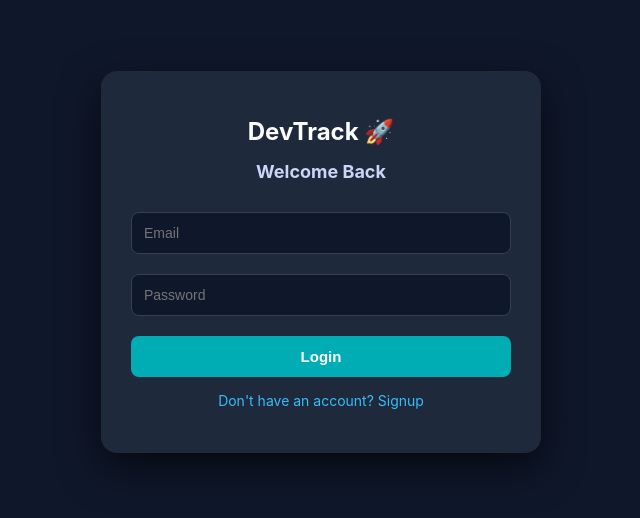
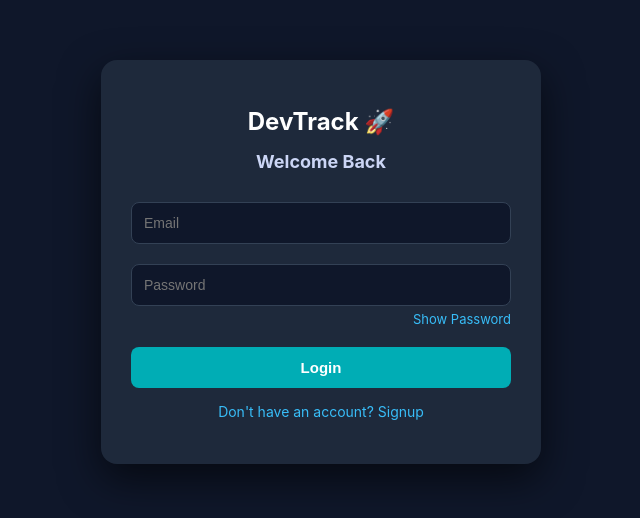
Before and after one commit to Gorityalamanasa/devtrack, a React (Create React App) app in the folder client/: page / in a window 1280 px wide. Shown: the part 158-676 px from the top of the page, without its empty margins (319-959 px from the left). Built offline with nearby package versions, Linux system fonts and the light colour scheme.

Commit message:
devtrack finally done

```diff
--- a/client/src/Login.js
+++ b/client/src/Login.js
@@ -10,6 +10,7 @@ const BASE_URL =
 function Login({ setUser, setIsSignup, setToken }) {
   const [email, setEmail] = useState("");
   const [password, setPassword] = useState("");
+  const [showPassword, setShowPassword] = useState(false);
   const [loading, setLoading] = useState(false);
 
   const handleLogin = async () => {
@@ -70,12 +71,25 @@ function Login({ setUser, setIsSignup, setToken }) {
         />
 
         <input
-          type="password"
-          placeholder="Password"
-          value={password}
-          onChange={(e) => setPassword(e.target.value)}
-          style={styles.input}
+        type={showPassword ? "text" : "password"}   // ✅ change here
+        placeholder="Password"
+        value={password}
+        onChange={(e) => setPassword(e.target.value)}
+        style={styles.input}
         />
+        <div
+        onClick={() => setShowPassword(!showPassword)}
+        style={{
+         color: "#38bdf8",
+        fontSize: "13px",
+        textAlign: "right",
+        cursor: "pointer",
+        marginTop: "-5px",
+        marginBottom: "10px",
+        }}
+        >
+       {showPassword ? "Hide Password" : "Show Password"}
+       </div>
 
         <button
           style={styles.button}
--- a/client/src/pages/Compare.js
+++ b/client/src/pages/Compare.js
@@ -260,13 +260,12 @@ const styles = {
     alignItems: "center",
   },
 
-  input: {
-    padding: "10px 35px 10px 10px",
-    flex: "1",
-    minWidth: "0",
-    borderRadius: "6px",
-    border: "none",
-  },
+ input: {
+  padding: "12px 40px 12px 12px",
+  flex: "1",            // ✅ THIS FIXES EVERYTHING
+  minWidth: "0",        // ✅ keep this
+  borderRadius: "8px",
+},
 
   clearBtn: {
     position: "absolute",
```
